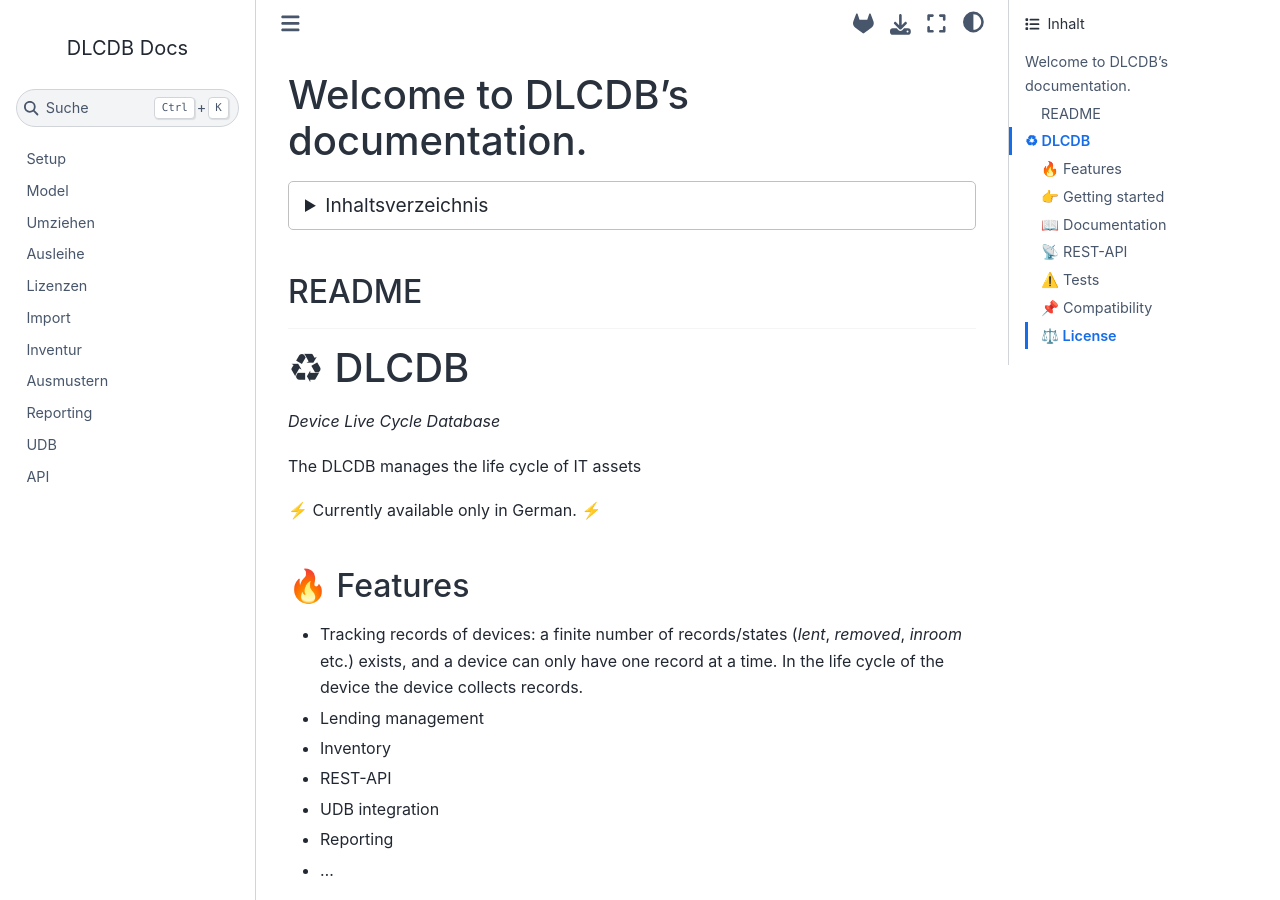
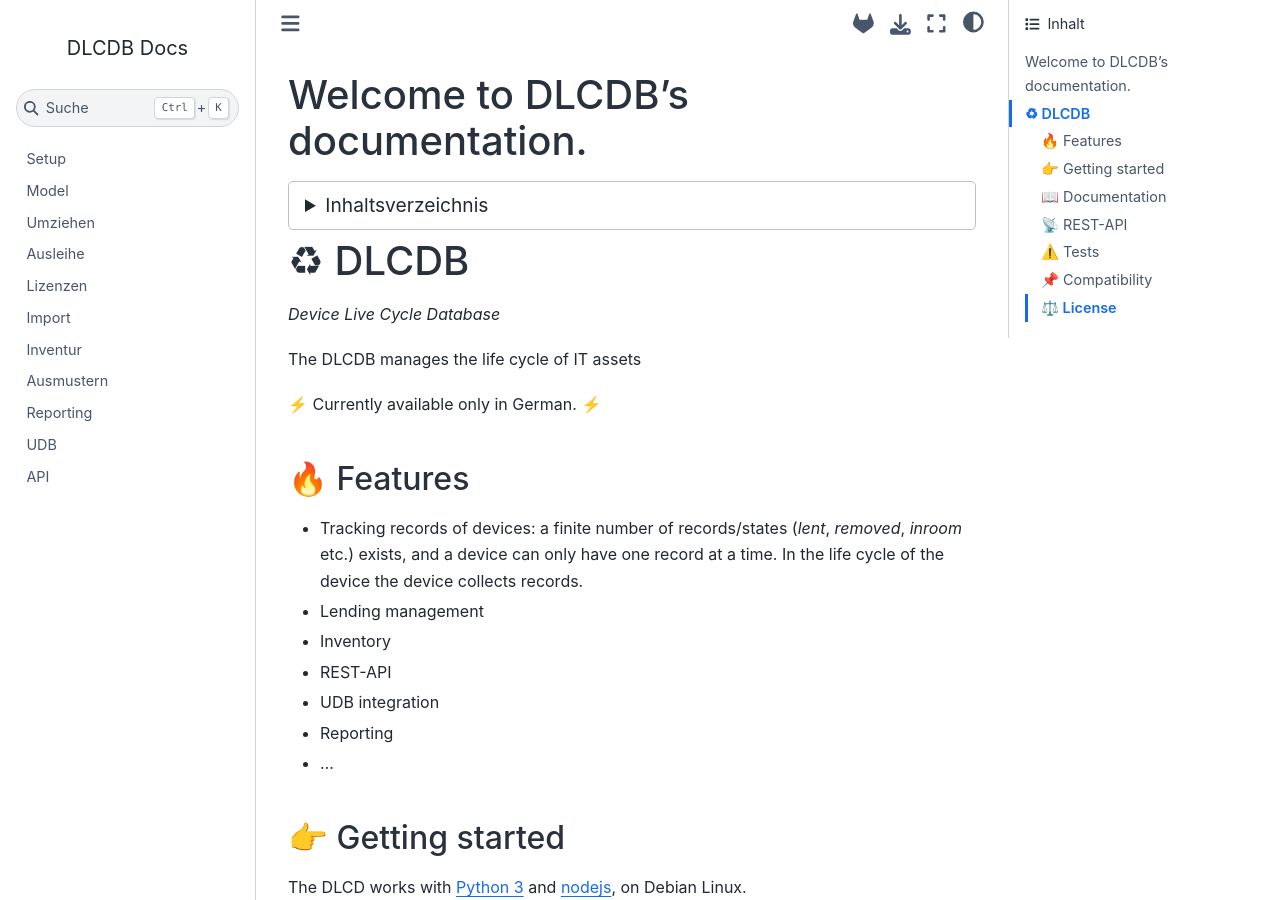
Before and after one commit to tombreit/django-dlcdb, a Sphinx documentation site: the page built from docs/index.md, in a window 1280 px wide and 900 px high. Built offline with Sphinx 7.4.7 and the Sphinx Book theme 1.1.4, drawn with Linux system fonts in a browser that asks for light colours.

Commit message:
removed redundant title string

````diff
--- a/docs/index.md
+++ b/docs/index.md
@@ -27,9 +27,5 @@
 </details>
 
 
-## README
-
-<hr>
-
 ```{include} ../README.md
 ```
````
